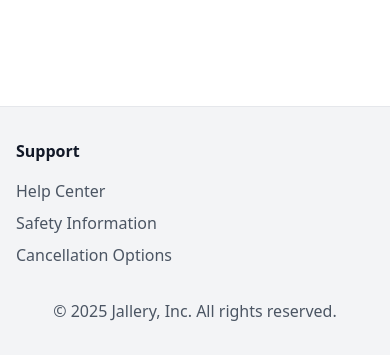
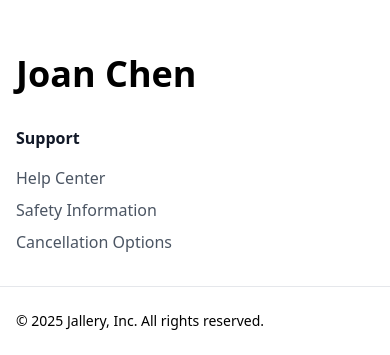
Before and after one commit to coookie89/jallery-web, a React (Create React App) app: page /listing/1 in a window 390 px wide. Shown: the part 489-844 px from the top of the page. Built offline with nearby package versions, Linux system fonts and the light colour scheme.

Commit message:
Finalise grid layout and home page

```diff
--- a/src/components/layout/Footer/Footer.tsx
+++ b/src/components/layout/Footer/Footer.tsx
@@ -1,21 +1,36 @@
-import React from 'react';
+import React from "react";
 
 const Footer: React.FC = () => {
   return (
-    <footer className="bg-gray-100 border-t mt-auto">
-      <div className="max-w-7xl mx-auto px-4 sm:px-6 lg:px-8 py-8">
-        <div className="grid grid-cols-1 md:grid-cols-4 gap-8">
-          <div>
-            <h3 className="font-semibold text-gray-900 mb-4">Support</h3>
+    <footer className="mt-auto">
+      <div className="">
+        <div className="grid grid-cols-1 md:grid-cols-2 gap-8 max-w-full mx-auto px-4 py-8">
+            <h2 className="text-4xl sm:text-4xl md:text-5xl lg:text-6xl font-bold text-black">
+              Joan Chen
+            </h2>
+          <div className="">
+            <h2 className="font-semibold text-gray-900 mb-4">Support</h2>
             <ul className="space-y-2">
-              <li><a href="#" className="text-gray-600 hover:text-gray-900">Help Center</a></li>
-              <li><a href="#" className="text-gray-600 hover:text-gray-900">Safety Information</a></li>
-              <li><a href="#" className="text-gray-600 hover:text-gray-900">Cancellation Options</a></li>
+              <li>
+                <a href="#" className="text-gray-600 hover:text-gray-900">
+                  Help Center
+                </a>
+              </li>
+              <li>
+                <a href="#" className="text-gray-600 hover:text-gray-900">
+                  Safety Information
+                </a>
+              </li>
+              <li>
+                <a href="#" className="text-gray-600 hover:text-gray-900">
+                  Cancellation Options
+                </a>
+              </li>
             </ul>
           </div>
         </div>
 
-        <div className="mt-8 text-center text-gray-600">
+        <div className="border-t px-4 py-6 text-sm">
           <p>&copy; 2025 Jallery, Inc. All rights reserved.</p>
         </div>
       </div>
--- a/src/components/layout/Header/Header.tsx
+++ b/src/components/layout/Header/Header.tsx
@@ -36,23 +36,22 @@ const Header: React.FC = () => {
       className="fixed top-0 left-0 right-0 z-50 transition-colors duration-300 bg-transparent"
       aria-hidden={false}
     >
-      {/* Centered small logo text visible only when page is near bottom */}
-      <div className="absolute inset-0 flex items-center justify-center pointer-events-none">
-        <Link
-          to="/"
-          className={`pointer-events-auto transition-opacity duration-300 ${
-            isAtBottom ? 'opacity-100' : 'opacity-0'
-          }`}
-          aria-hidden={!isAtBottom}
-        >
-          <span className="text-2xl font-medium text-white">程瓊慧 Joan Chen</span>
-        </Link>
-      </div>
       <div className="max-w-7xl mx-auto px-4 sm:px-6 lg:px-8">
         <div className="flex justify-between items-center h-20">
           {/* Logo */}
-          <Link to="/" className="flex items-center">
+          {/* <Link to="/" className="flex items-center">
             <h1 className="text-2xl font-bold text-primary">Jallery</h1>
+          </Link> */}
+
+          {/* Logo text visible only when page is near bottom */}
+          <Link
+            to="/"
+            className={`pointer-events-auto transition-opacity duration-300 ${
+              isAtBottom ? 'opacity-100' : 'opacity-0'
+            }`}
+            aria-hidden={!isAtBottom}
+          >
+            <span className="text-2xl font-medium text-white">程瓊慧 Joan Chen</span>
           </Link>
 
           {/* Navigation */}
--- a/src/components/listing/ListingCard/ListingCard.tsx
+++ b/src/components/listing/ListingCard/ListingCard.tsx
@@ -24,10 +24,10 @@ const ListingCard: React.FC<ListingCardProps> = ({ listing, vertical = false })
     // Card switches between column (default) and row when not vertical.
     <Card
       onClick={handleClick}
-      className={`h-full overflow-hidden border border-black hover:bg-gray-300 duration-300 flex ${vertical ? 'flex-row' : 'flex-col'}`}
+      className={`h-full overflow-hidden border border-black hover:bg-gray-300 duration-300 flex flex-col ${vertical ? 'sm:flex-row lg:flex-row' : ''}`}
     >
       {/* Image */}
-      <div className={`w-full bg-gray-100 overflow-hidden flex items-center justify-center ${vertical ? 'flex-1' : ''}`}>
+      <div className={`bg-gray-100 overflow-hidden items-center justify-center w-full ${vertical ? 'sm:w-1/2 lg:w-1/2 ' : ''}`}>
         {listing.images && listing.images.length > 0 ? (
           <img
             src={listing.images[0]}
@@ -35,14 +35,14 @@ const ListingCard: React.FC<ListingCardProps> = ({ listing, vertical = false })
             className="w-full h-auto object-contain"
           />
         ) : (
-          <div className="w-full h-full flex items-center justify-center text-black">
+          <div className="w-full h-full items-center justify-center text-black">
             No Image
           </div>
         )}
       </div>
 
       {/* Content */}
-      <div className="p-4 flex-1 flex flex-col justify-between">
+      <div className={`p-4 flex-1 flex flex-col justify-between`}>
         <div>
           <div className="flex justify-between items-start">
             <h3 className="font-bold text-2xl line-clamp-1 text-black tracking-tight">{listing.title}</h3>
--- a/src/components/listing/ListingGrid/ListingGrid.tsx
+++ b/src/components/listing/ListingGrid/ListingGrid.tsx
@@ -14,7 +14,7 @@ const ListingGrid: React.FC<ListingGridProps> = ({ listings }) => {
     // sm: 640px -> 2 cols, lg: 1024px -> 3 cols
     const getColsForWidth = (w: number) => {
       if (w >= 1024) return 3;
-      if (w >= 640) return 3;
+      if (w >= 640) return 2;
       return 1;
     };
 
--- a/src/pages/Artworks/Artworks.tsx
+++ b/src/pages/Artworks/Artworks.tsx
@@ -219,7 +219,7 @@ const Home: React.FC = () => {
             Painting types
             <div className='flex flex-wrap gap-4 mt-4'>
               <span className='px-3 py-1 border'>Oil paints</span>
-              <span className='px-3 py-1 border'>Acrylic paint</span>
+              <span className='px-3 py-1 border'>Photograph</span>
               <span className='px-3 py-1 border'>Watercolour</span>
               <span className='px-3 py-1 border'>Other</span>
             </div>
--- a/src/pages/Home/Home.tsx
+++ b/src/pages/Home/Home.tsx
@@ -213,11 +213,12 @@ const Home: React.FC = () => {
           style={{ backgroundImage: `url('./resources/img/cover.jpg')` }}
         >
           <div className="absolute inset-0 bg-black/20"/>
-          <div className="absolute inset-0 flex items-center justify-center">
-            <h1 className="text-6xl md:text-9xl font-bold text-white text-center drop-shadow-lg"  id="home-hero-text">
+          <div className="absolute inset-0 flex flex-col items-left justify-left place-content-center max-w-7xl mx-auto px-4 sm:px-6 lg:px-8 text-white">
+            <h1 className="text-6xl md:text-9xl font-bold" id="home-hero-text">
               程瓊慧
-              <span className="block text-5xl md:text-7xl mt-6">Joan Chen</span>
             </h1>
+            <p className="block text-5xl md:text-7xl font-bold">Joan Chen</p>
+            <p className='text-md p-0'>愛拍照愛畫畫討厭煮飯的中年婦女</p>
           </div>
         </div>
 
```
